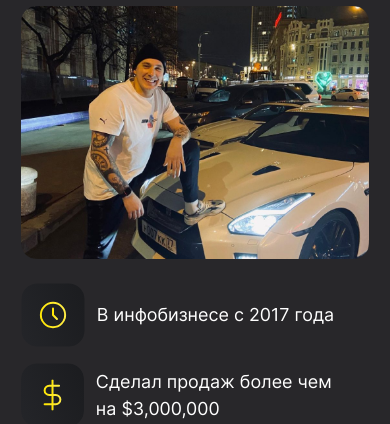
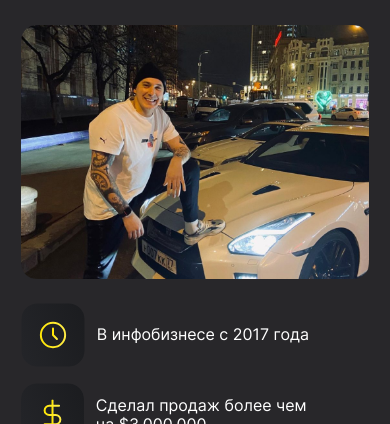
Before and after one commit to alexandra-urberg/React-PRODHUB, a React app: page / in a window 390 px wide. Shown: the part 190-614 px from the top of the page. Built offline with nearby package versions, Linux system fonts and the light colour scheme; a web font is replaced by a local one.

Commit message:
feat: added new component About

```diff
--- a/src/components/about/About.css
+++ b/src/components/about/About.css
@@ -33,11 +33,10 @@
 }
 
 .about__box {
+  width: 100%;
   display: flex;
   flex-direction: column;
-  list-style: none;
-  justify-content: end;
-  margin-top: 64px;
+  margin-top: 32px;
 }
 
 .box {
@@ -56,22 +55,14 @@
   border-radius: 16px;
 }
 
-.about__description {
-  font-size: 1.5em;
-  line-height: 36px;
-  font-weight: normal;
-  margin-left: 12px;
+.ml {
+    margin-left: 12px;
 }
 
-@media screen and (max-width: 540px) {
+@media screen and (max-width: 750px) {
   .about {
     display: flex;
     flex-direction: column;
-  }
-
-  .about__title {
-    font-size: 1.87em;
-    line-height: 33px;
   }
 
   .about__subtitle {
@@ -79,11 +70,6 @@
     font-size: 1.12em;
     line-height: 27px;
     margin: 8px 0 24px;
-  }
-
-  .about__description {
-    font-size: 1.12em;
-    line-height: 27px;
   }
 
   .about__box {
--- a/src/components/about/About.js
+++ b/src/components/about/About.js
@@ -6,12 +6,12 @@ import money from "../../images/money_icon.svg";
 
 function About() {
   return (
-    <div className="about">
+    <section className="about" id="about">
       <>
-        <MediaQuery minWidth={541}>
+        <MediaQuery minWidth={751}>
           <img className="about_img" src={img} alt="self_portrait"></img>
           <div className="about__container">
-            <h3 className="about__title">Обо мне</h3>
+            <h3 className="title gold-font">Обо мне</h3>
             <p className="about__subtitle">
               Главный продюсер ProdHub — Роман Сеймур
             </p>
@@ -21,23 +21,23 @@ function About() {
                   className="about__icon"
                   src={clock}
                   alt="clock__icon"
-                ></img>
-                <p className="about__description">В инфобизнесе с 2017 года</p>
+                />
+                <p className="description ml">В инфобизнесе с 2017 года</p>
               </li>
               <li className="box">
                 <img
                   className="about__icon"
                   src={money}
                   alt="money__icon"
-                ></img>
-                <p className="about__description">
+                />
+                <p className="description ml">
                   Сделал продаж более чем на $3,000,000
                 </p>
               </li>
             </ul>
           </div>
         </MediaQuery>
-        <MediaQuery maxWidth={540}>
+        <MediaQuery maxWidth={750}>
           <h3 className="about__title">Обо мне</h3>
           <p className="about__subtitle">
             Главный продюсер ProdHub — Роман Сеймур
@@ -46,18 +46,18 @@ function About() {
           <ul className="about__box">
             <li className="box">
               <img className="about__icon" src={clock} alt="clock__icon"></img>
-              <p className="about__description">В инфобизнесе с 2017 года</p>
+              <p className="about__description ml">В инфобизнесе с 2017 года</p>
             </li>
             <li className="box">
               <img className="about__icon" src={money} alt="money__icon"></img>
-              <p className="about__description">
+              <p className="about__description ml">
                 Сделал продаж более чем на $3,000,000
               </p>
             </li>
           </ul>
         </MediaQuery>
       </>
-    </div>
+    </section>
   );
 }
 
```
